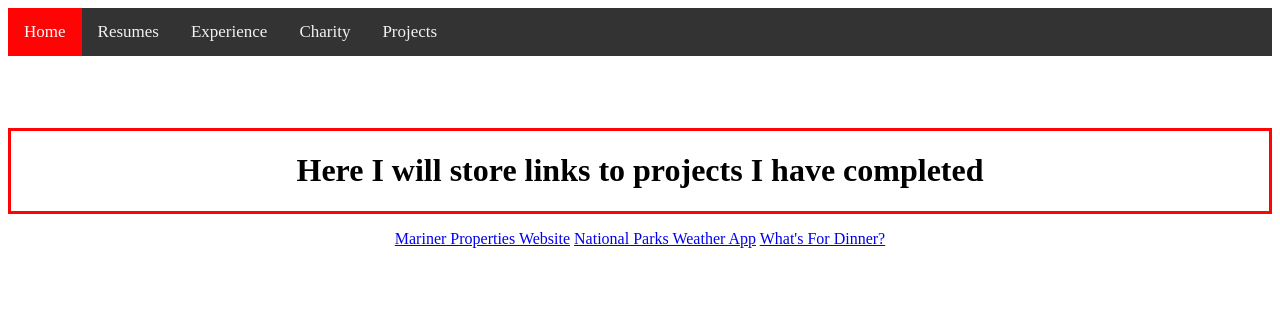
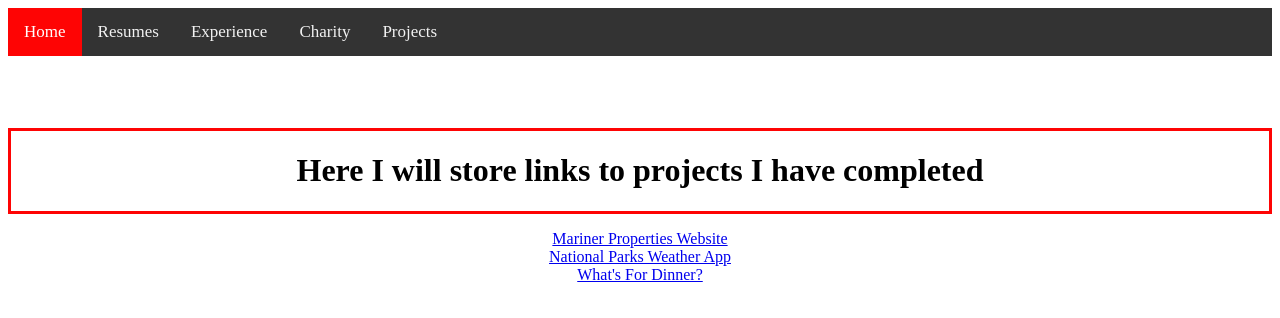
Before and after one commit to rgillooly/Personal-Portfolio, a plain HTML site: page projects/projects.html in a window 1280 px wide. Drawn offline with Linux system fonts and the light colour scheme.

Commit message:
added more links

```diff
--- a/projects/projects.html
+++ b/projects/projects.html
@@ -33,9 +33,9 @@
 
   <div class="compact">
     <p>
-        <a href="www.marinerpropertiesrental.com">Mariner Properties Website</a>
-        <a href="https://rgillooly.github.io/Project-1-Weather-And-Parks/">National Parks Weather App</a>
-        <a href="https://recipe-finder-whats-for-dinner-17c80c97d30f.herokuapp.com/">What's For Dinner?</a>
+        <a href="www.marinerpropertiesrental.com">Mariner Properties Website</a><br>
+        <a href="https://rgillooly.github.io/Project-1-Weather-And-Parks/">National Parks Weather App</a><br>
+        <a href="https://recipe-finder-whats-for-dinner-17c80c97d30f.herokuapp.com/">What's For Dinner?</a><br>
     </p>
   </div>
 
```
